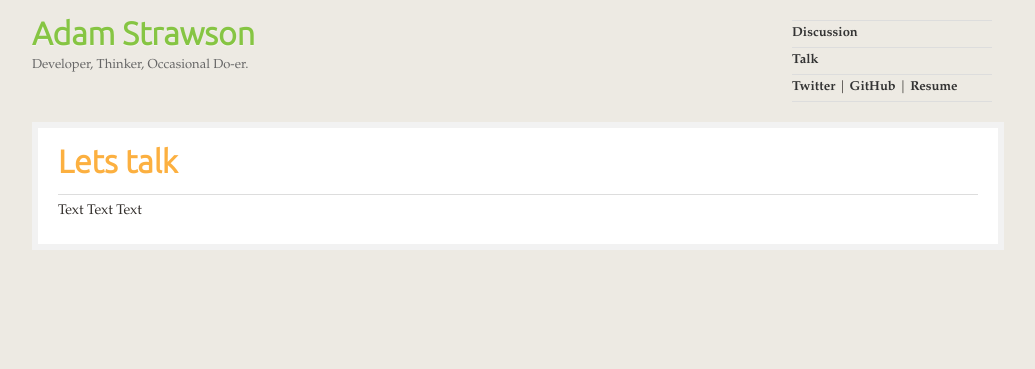
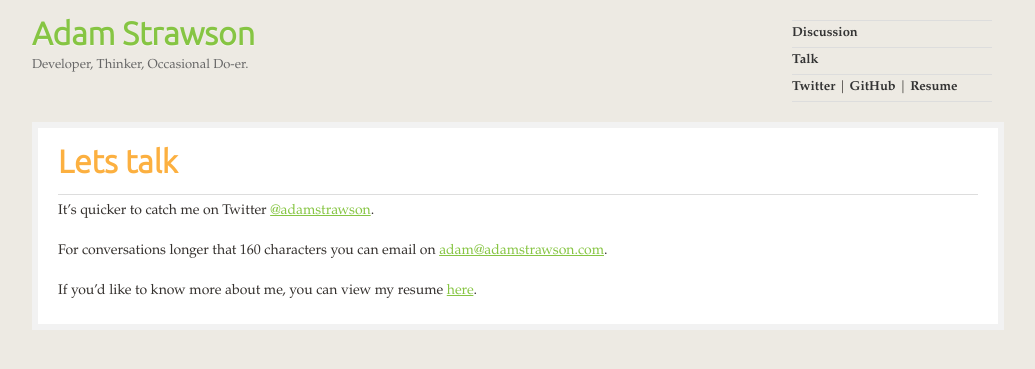
Before and after one commit to adamstrawson/adamstrawson.github.com, a Jekyll site: the page built from talk/index.md, in a window 1280 px wide. Shown: the top 369 px of the page, without its empty margins (128-1163 px from the left). Built offline with Jekyll 4.4.1, drawn with Linux system fonts in a browser that asks for light colours; Markdown is read by kramdown in place of the engine named in the settings.

Commit message:
Added copy to Talk page

```diff
--- a/talk/index.md
+++ b/talk/index.md
@@ -1,8 +1,12 @@
 ---
 layout: default
-title: Lets Talk
+title: Lets talk
 ---
 
 # Lets talk
 
-Text Text Text
+It's quicker to catch me on Twitter [@adamstrawson](http://twitter.com/adamstrawson).
+
+For conversations longer that 160 characters you can email on [adam@adamstrawson.com](mailto:adam@adamstrawson.com).
+
+If you'd like to know more about me, you can view my resume [here](http://adamstrawson.github.com/resume/).
```
